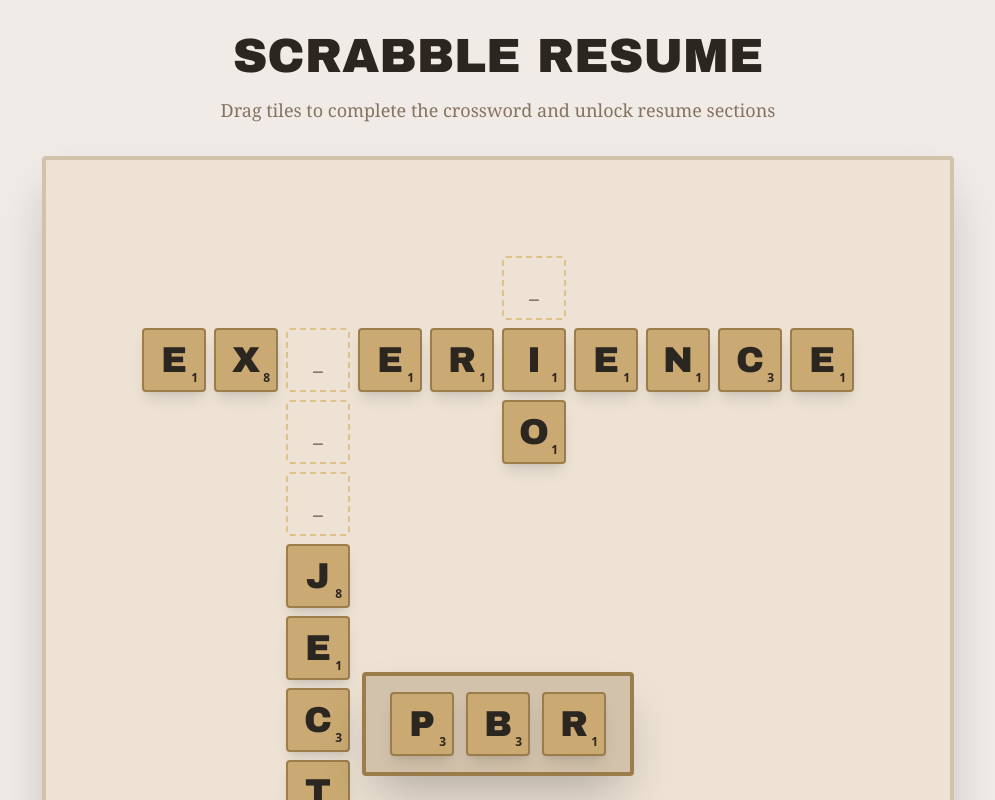
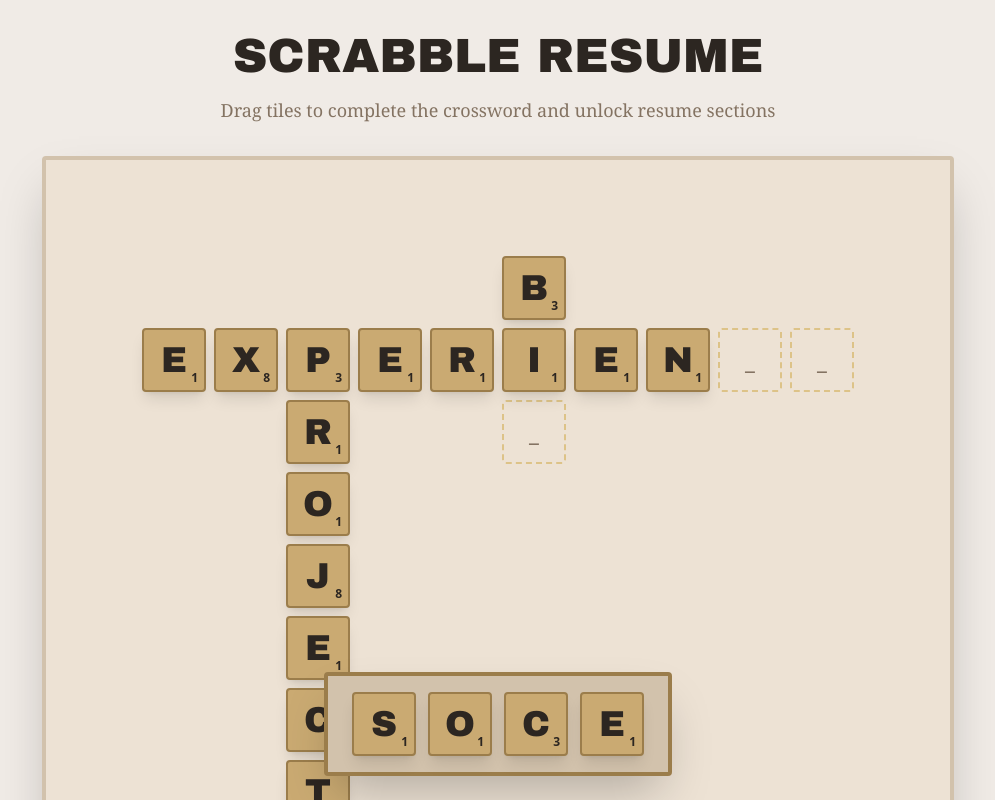
Before and after one commit to jeremiahjthomas/resume, a React (Vite) app: page / in a window 1280 px wide. Shown: the top 800 px of the page, without its empty margins (142-1137 px from the left). Built offline with nearby package versions, Linux system fonts and the light colour scheme; the HTML template or start-up script is replaced by a standard one.

Commit message:
Refactor word completion logic

```diff
--- a/src/pages/Index.tsx
+++ b/src/pages/Index.tsx
@@ -19,18 +19,19 @@ const BIO = "BIO";
 
 const Index = () => {
   const [openSection, setOpenSection] = useState<string | null>(null);
-  const [availableTiles, setAvailableTiles] = useState<string[]>(["P", "B", "R"]);
+  const [availableTiles, setAvailableTiles] = useState<string[]>(["S", "O", "C", "E"]);
   const [draggedTile, setDraggedTile] = useState<string | null>(null);
 
   // Track which letters are placed for each word
+  // Users only place tiles at the END: PROJECT+S, BI+O, EXPERIEN+CE
   const [placedLetters, setPlacedLetters] = useState<{
     experience: Set<number>;
     projects: Set<number>;
     bio: Set<number>;
   }>({
-    experience: new Set([0, 1, 3, 4, 5, 6, 7, 8, 9]), // All except P at index 2 (I at index 5 is placed)
-    projects: new Set([3, 4, 5, 6, 7]), // Missing P(0), R(1), O(2)
-    bio: new Set([1, 2]), // I(1) shared with EXPERIENCE and O(2) are placed, only B(0) missing
+    experience: new Set([0, 1, 2, 3, 4, 5, 6, 7]), // EXPERIEN placed, missing C(8) and E(9)
+    projects: new Set([0, 1, 2, 3, 4, 5, 6]), // PROJECT placed, missing S(7)
+    bio: new Set([0, 1]), // BI placed, missing O(2)
   });
 
   // Create the crossword grid
```
